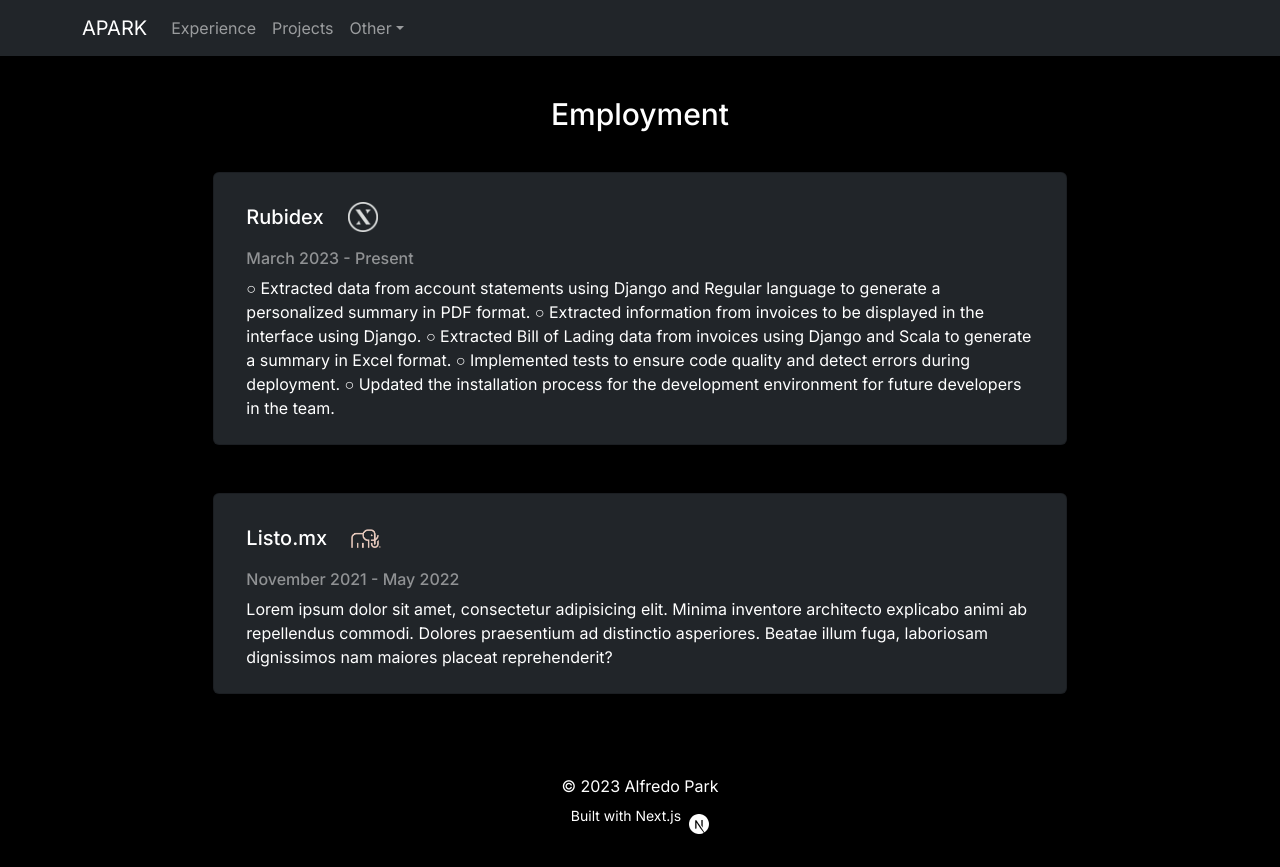
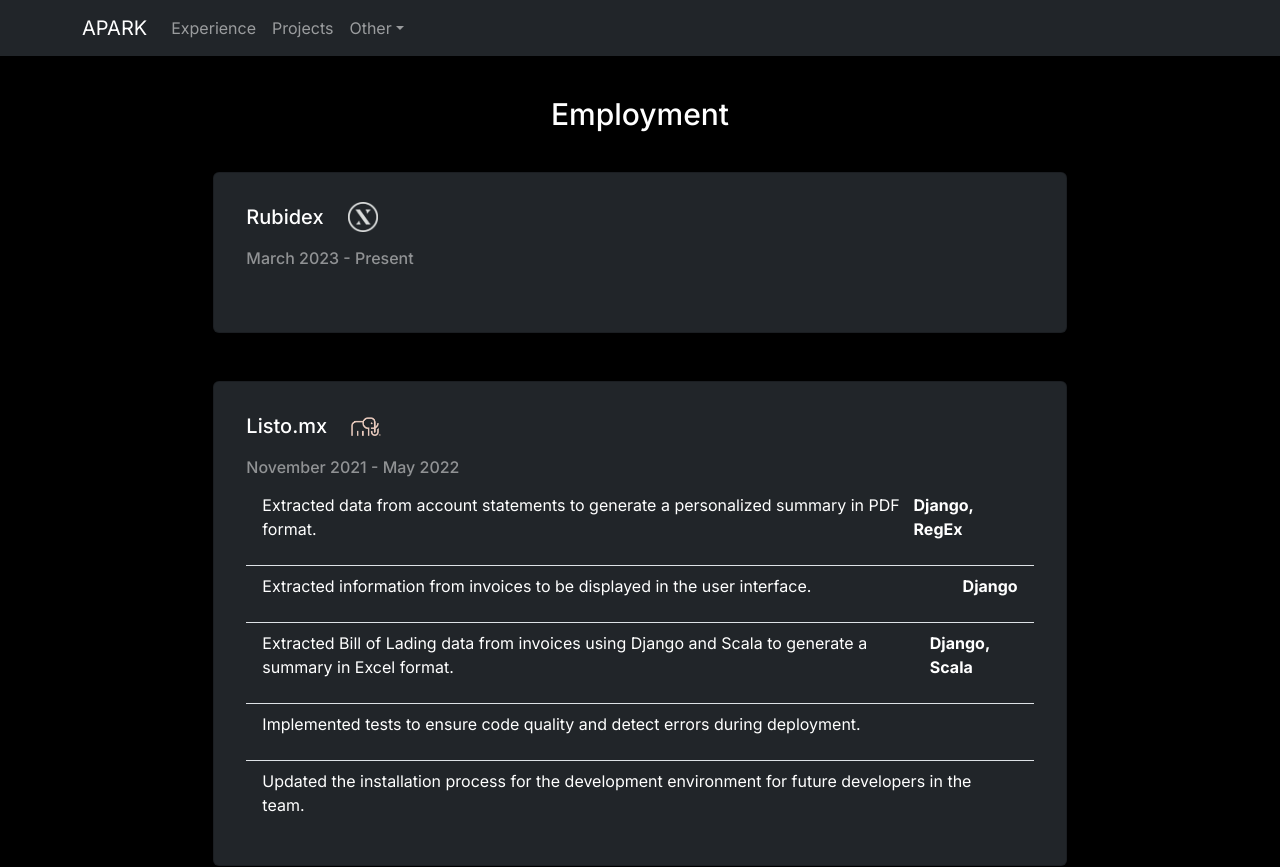
Before and after one commit to alfredoPark-48/apark_home, a Next.js app: page /experience in a window 1280 px wide. Shown: the top 867 px of the page. Built offline with nearby package versions, Linux system fonts and the light colour scheme.

Commit message:
Updated experience page

```diff
--- a/src/app/experience/page.tsx
+++ b/src/app/experience/page.tsx
@@ -1,8 +1,9 @@
 import { FC } from 'react'
 import MainLayout from '@/components/layout/MainLayout'
-import ExperienceCard from '@/components/ui/ExperienceCard/ExperienceCard'
+import ExperienceCard from '@/components/ui/Experience/ExperienceCard/ExperienceCard'
 import ListoMxLogo from '@/assets/images/listo-logo.png'
 import RubidexLogo from '@/assets/images/rubidex-logo.png'
+import ExperienceItem from '@/components/ui/Experience/ExperienceItem/ExperienceItem'
 
 const ExperiencePage: FC = () => {
 	return (
@@ -16,20 +17,7 @@
 						date='March 2023 - Present'
 						logo={RubidexLogo.src}
 					>
-						○ Extracted data from account statements using Django
-						and Regular language to generate a personalized summary
-						in PDF format.
-						○ Extracted information from invoices to
-						be displayed in the interface using Django.
-						○ Extracted
-						Bill of Lading data from invoices using Django and Scala
-						to generate a summary in Excel format.
-						○ Implemented
-						tests to ensure code quality and detect errors during
-						deployment.
-						○ Updated the installation process for the
-						development environment for future developers in the
-						team.
+						<ExperienceItem key='rubidex-1'></ExperienceItem>
 					</ExperienceCard>
 					<ExperienceCard
 						key={0}
@@ -37,11 +25,33 @@
 						date='November 2021 - May 2022'
 						logo={ListoMxLogo.src}
 					>
-						Lorem ipsum dolor sit amet, consectetur adipisicing
-						elit. Minima inventore architecto explicabo animi ab
-						repellendus commodi. Dolores praesentium ad distinctio
-						asperiores. Beatae illum fuga, laboriosam dignissimos
-						nam maiores placeat reprehenderit?
+						<ExperienceItem
+							key='listo-1'
+							technologies='Django, RegEx'
+						>
+							Extracted data from account statements to generate a
+							personalized summary in PDF format.
+						</ExperienceItem>
+						<ExperienceItem key='listo-2' technologies='Django'>
+							Extracted information from invoices to be displayed
+							in the user interface.
+						</ExperienceItem>
+						<ExperienceItem
+							key='listo-3'
+							technologies='Django, Scala'
+						>
+							Extracted Bill of Lading data from invoices using
+							Django and Scala to generate a summary in Excel
+							format.
+						</ExperienceItem>
+						<ExperienceItem key='listo-4'>
+							Implemented tests to ensure code quality and detect
+							errors during deployment.
+						</ExperienceItem>
+						<ExperienceItem key='listo-5' technologies=''>
+							Updated the installation process for the development
+							environment for future developers in the team.
+						</ExperienceItem>
 					</ExperienceCard>
 				</div>
 			</div>
--- a/src/components/ui/ExperienceCard/ExperienceCard.tsx
+++ /dev/null
@@ -1,46 +0,0 @@
-'use client'
-import { FC, ReactNode } from 'react'
-import { Card } from 'react-bootstrap'
-import Image from 'next/image'
-
-interface ExperienceCardProps {
-	key: number
-	title: string
-	date: string
-	logo: string
-	children: ReactNode
-}
-
-const ExperienceCard: FC<ExperienceCardProps> = ({
-	key,
-	title,
-	date,
-	logo,
-	children,
-}) => {
-	return (
-		<Card bg='dark' text='white' className='px-3 py-2 hover:bg-gray-800' key={key}>
-			<Card.Body>
-				<div className='flex gap-4 items-center justify-center sm:justify-normal mb-3'>
-					<div>
-						<Card.Title className='mt-2'>{title}</Card.Title>
-					</div>
-					<div>
-						<Image
-							src={logo}
-							width={30}
-							height={30}
-							alt='company-logo'
-						/>
-					</div>
-				</div>
-				<Card.Subtitle className='mb-2 text-white/50'>
-					{date}
-				</Card.Subtitle>
-				<Card.Text>{children}</Card.Text>
-			</Card.Body>
-		</Card>
-	)
-}
-
-export default ExperienceCard
```
